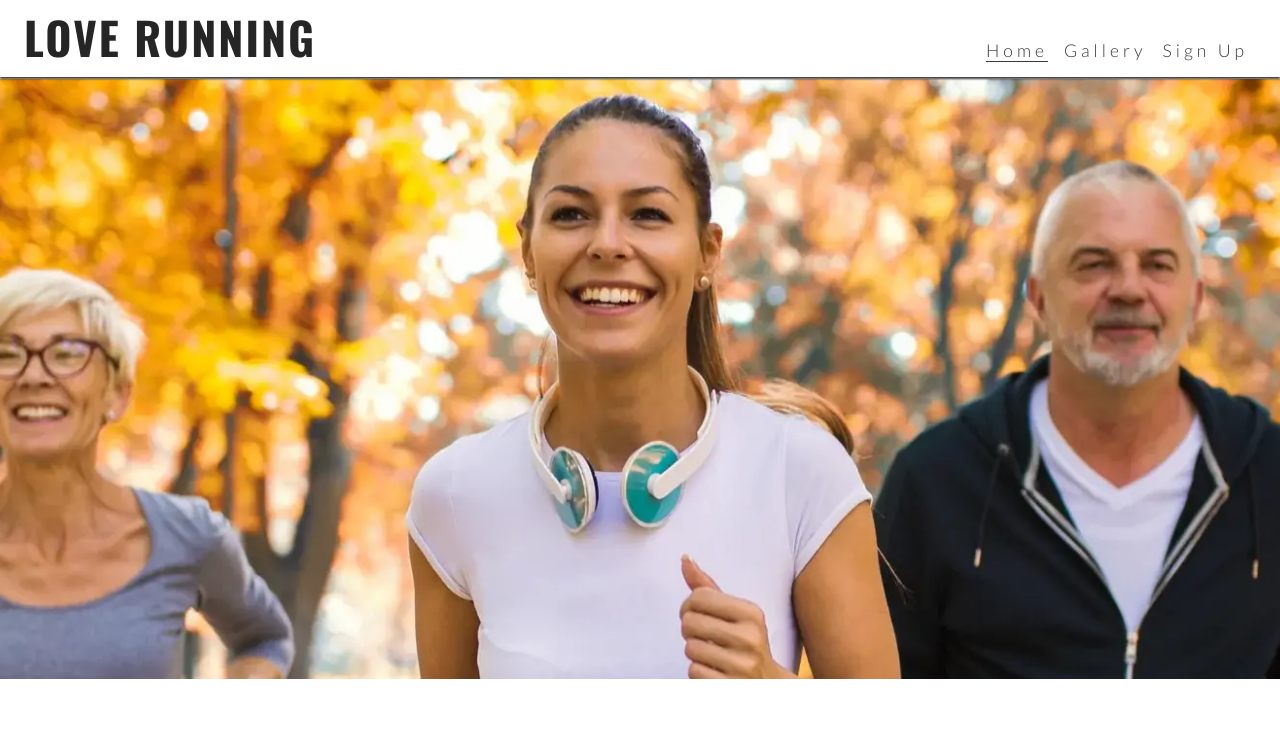
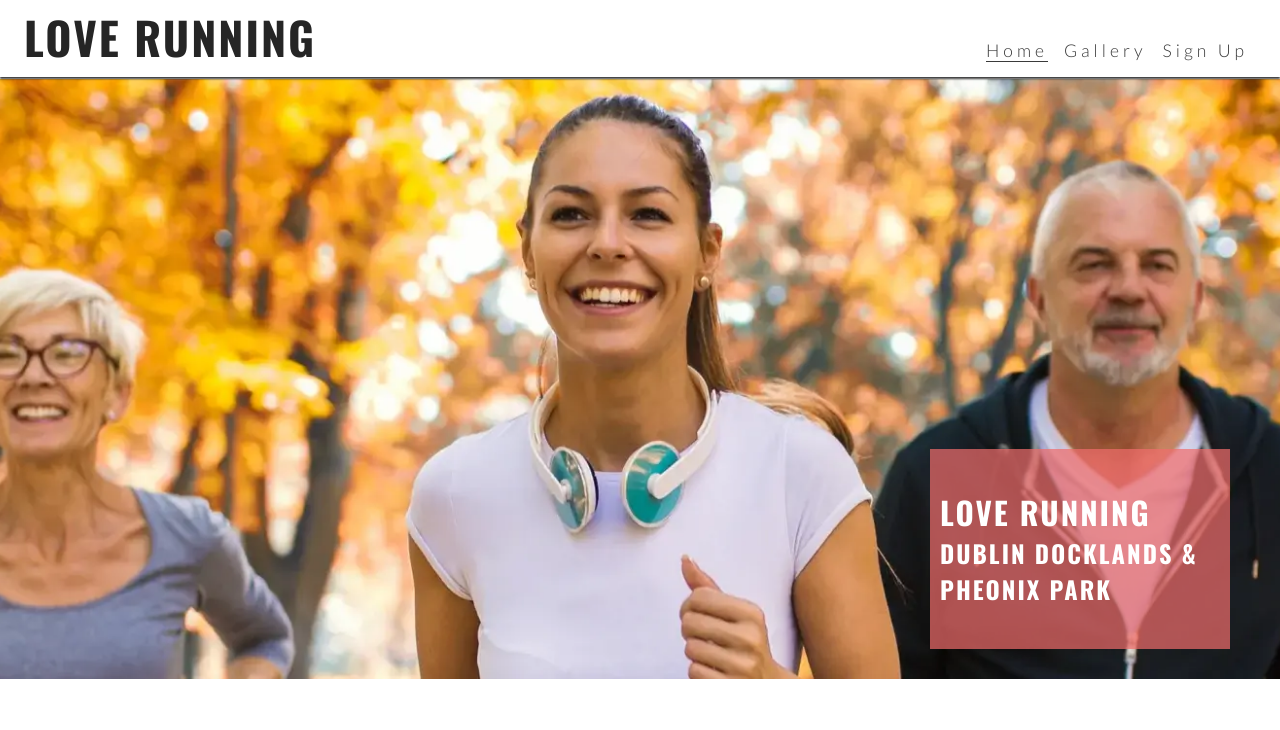
Before and after one commit to Philgck/pk-love-running, a plain HTML site: page index.html in a window 1280 px wide. Shown: the top 730 px of the page. Drawn offline with nearby package versions, Linux system fonts and the light colour scheme.

Commit message:
add: cover text with club name and locations

```diff
--- a/assets/css/style.css
+++ b/assets/css/style.css
@@ -28,6 +28,12 @@ body {
     font-family: 'Lato', sans-serif;
 }
 
+h1, h2, h3 {
+    font-family: Oswald, sans-serif;
+    text-transform: uppercase;
+    letter-spacing: 2px;
+    color: #252525;
+}
 
 /* Header */
 header {
@@ -80,6 +86,23 @@ main {
     height: 600px;
     width: 100%;
     background: url("../images/hero-image.webp")no-repeat center center/cover;
+    position: relative;
+}
+
+#cover-text {
+    /* final rgba value sets its opacity so it is semi-transparent */
+    background-color: rgba(241, 109, 107, 0.7);
+    font-size: 130%;
+    position:absolute;
+    bottom: 30px;
+    width: 80%;
+    min-height: 200px;
+    padding-top: 40px;
+    padding-left: 10px;
+}
+
+#cover-text > h2, #cover-text > h3 {
+    color: #ffffff;
 }
 
 /* Footer */
@@ -97,12 +120,7 @@ main {
     color:#3a3a3a;
 }
 
-h1 {
-    font-family: Oswald, sans-serif;
-    text-transform: uppercase;
-    letter-spacing: 2px;
-    color: #252525;
-}
+
 
 #menu {
     font-size: 110%;
@@ -149,6 +167,12 @@ h1 {
         margin-top: 79px;
 
     }
+
+    /* Hero */
+    #cover-text {
+        width:300px;
+        right:50px;
+    }
 }
 
 /* Media query laptop and larger */
--- a/index.html
+++ b/index.html
@@ -42,7 +42,12 @@
     </header>
     <!-- Main content-->
     <main>
-        <section id="hero"></section>
+        <section id="hero">
+            <div id="cover-text">
+                <h2>Love Running</h2>
+                <h3>Dublin Docklands & Pheonix Park</h3>
+            </div>
+        </section>
     </main>
     <!-- Footer -->
     <footer>
```
